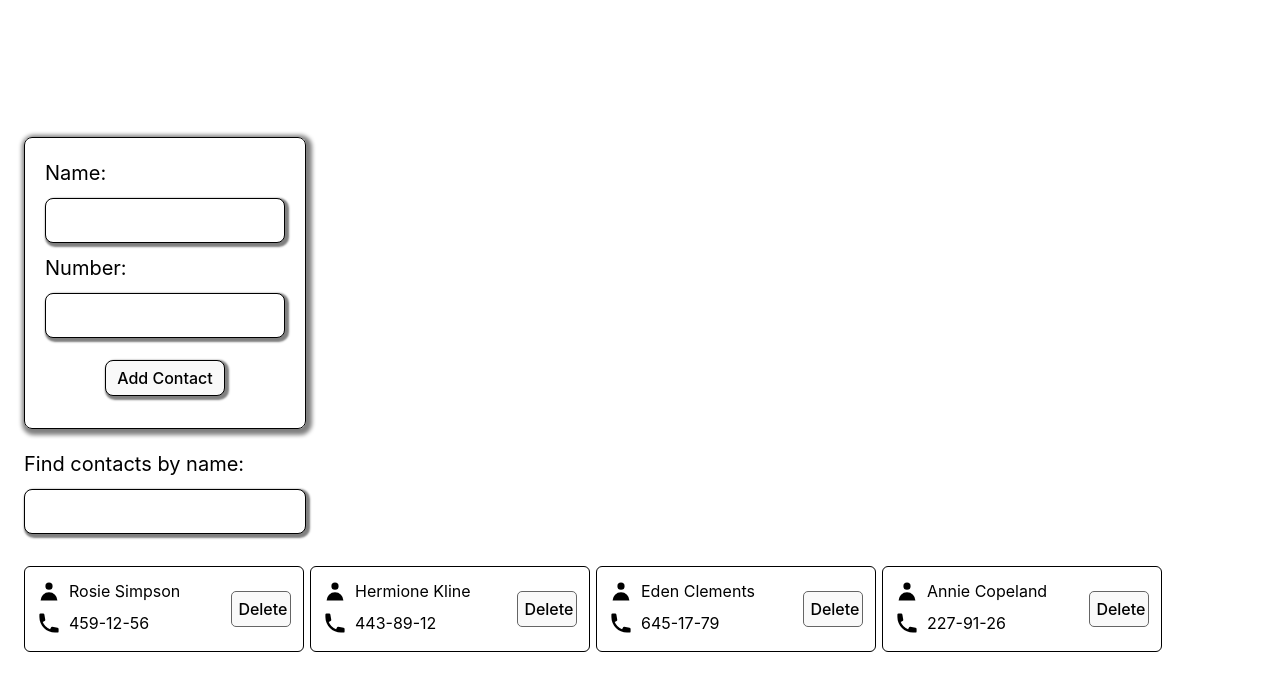
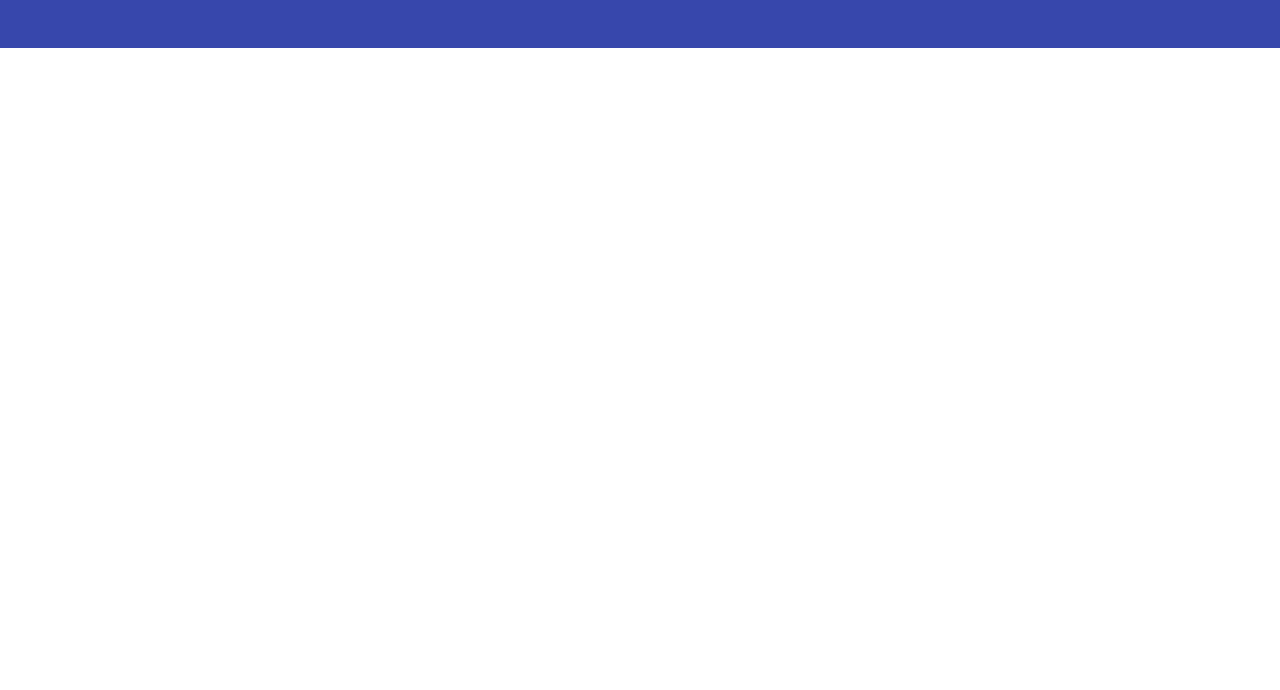
Before and after one commit to vrbprog/goit-react-hw-04, a React (Vite) app: page / in a window 1280 px wide. Shown: the top 690 px of the page. Built offline with nearby package versions, Linux system fonts and the light colour scheme.

Commit message:
Init searchBar

```diff
--- a/src/components/App.jsx
+++ b/src/components/App.jsx
@@ -1,59 +1,9 @@
-import ContactForm from "./ContactForm/ContactForm";
-import ContactList from "./ContactList/ContactList";
-import { useEffect, useState } from "react";
-import initContactsList from "./../assets/contacts.json";
-import { v4 as uuidv4 } from "uuid";
-import SearchBox from "./SearchBox/SearchBox";
+import SearchBar from "./SearchBar/SearchBar";
 
 export default function App() {
-    const [contactsList, setContactsList] = useState(
-        JSON.parse(window.localStorage.getItem("saved-contactsList")) ||
-            initContactsList
-    );
-
-    useEffect(() => {
-        window.localStorage.setItem(
-            "saved-contactsList",
-            JSON.stringify(contactsList)
-        );
-    }, [contactsList]);
-
-    const [filteredContactsList, setFilteredContactsList] =
-        useState(contactsList);
-    const [filterMaska, setFilterMaska] = useState("");
-
-    useEffect(() => {
-        const filtered = contactsList.filter((contact) =>
-            contact.name.toLowerCase().startsWith(filterMaska.toLowerCase())
-        );
-        setFilteredContactsList(filtered);
-    }, [contactsList, filterMaska]);
-
-    const AdderContact = (data) => {
-        const newContact = {
-            id: uuidv4(),
-            name: data.name,
-            number: data.number,
-        };
-        setContactsList((prev) => [...prev, newContact]);
-    };
-
-    const Filter = (maska) => {
-        setFilterMaska(maska);
-    };
-
-    const deleteContact = (id) => {
-        setContactsList((prev) => prev.filter((item) => item.id !== id));
-    };
-
     return (
         <main>
-            <ContactForm adder={AdderContact} />
-            <SearchBox filter={Filter} />
-            <ContactList
-                contacts={filteredContactsList}
-                remover={deleteContact}
-            />
+            <SearchBar />
         </main>
     );
 }
--- a/src/components/Contact/Contact.jsx
+++ /dev/null
@@ -1,25 +0,0 @@
-import { HiUser } from "react-icons/hi";
-import { HiPhone } from "react-icons/hi";
-import css from "./Contact.module.css";
-
-export default function Contact({ contact, remover }) {
-    const handleDelete = () => {
-        remover(contact.id);
-    };
-
-    return (
-        <li className={css.contact}>
-            <ul className={css.info}>
-                <li className={css.infoItem}>
-                    <HiUser className="my-icon" size="24" />
-                    <p>{contact.name}</p>
-                </li>
-                <li className={css.infoItem}>
-                    <HiPhone className="my-icon" size="24" />
-                    <p>{contact.number}</p>
-                </li>
-            </ul>
-            <button onClick={handleDelete}>Delete</button>
-        </li>
-    );
-}
--- a/src/components/Contact/Contact.module.css
+++ /dev/null
@@ -1,26 +0,0 @@
-.contact {
-    display: flex;
-    flex-direction: row;
-    justify-content: space-between;
-    width: 254px;
-    gap: 16px;
-    border: 1px solid #000;
-    border-radius: 6px;
-    padding: 12px;
-}
-
-.info {
-    display: flex;
-    flex-direction: column;
-    gap: 8px;
-}
-
-.infoItem {
-    display: flex;
-    flex-direction: row;
-    gap: 8px;
-}
-
-button:hover {
-    background-color: rgb(249, 179, 185);
-}
--- a/src/components/ContactForm/ContactForm.jsx
+++ /dev/null
@@ -1,56 +0,0 @@
-import s from "./ContactForm.module.css";
-import { ErrorMessage, Field, Form, Formik } from "formik";
-import * as Yup from "yup";
-
-const INITIAL_STATE = {
-    name: "",
-    number: "",
-};
-
-const ContactForm = ({ adder }) => {
-    const handleSubmit = (value, actions) => {
-        adder(value);
-        actions.resetForm();
-        console.log("Submit!!!");
-    };
-
-    const validSchema = Yup.object().shape({
-        name: Yup.string()
-            .min(2, "Too Short!")
-            .max(50, "Too Long!")
-            .required("Required"),
-        number: Yup.string()
-            .min(2, "Too Short!")
-            .max(50, "Too Long!")
-            .required("Required"),
-    });
-
-    return (
-        <div className={s.formWrapper}>
-            <Formik
-                onSubmit={handleSubmit}
-                initialValues={INITIAL_STATE}
-                validationSchema={validSchema}
-            >
-                <Form className={s.form}>
-                    <label className={s.label}>
-                        <span>Name:</span>
-                        <Field className={s.input} type="text" name="name" />
-                        <ErrorMessage name="name" />
-                    </label>
-
-                    <label className={s.label}>
-                        <span>Number:</span>
-                        <Field className={s.input} type="text" name="number" />
-                        <ErrorMessage name="number" />
-                    </label>
-
-                    <button className={s.button} type="submit">
-                        Add Contact
-                    </button>
-                </Form>
-            </Formik>
-        </div>
-    );
-};
-export default ContactForm;
--- a/src/components/ContactForm/ContactForm.module.css
+++ /dev/null
@@ -1,45 +0,0 @@
-.formWrapper {
-    display: flex;
-    align-items: center;
-    gap: 10px;
-    margin-bottom: 20px;
-}
-.form {
-    display: flex;
-    flex-direction: column;
-    align-items: center;
-    gap: 10px;
-    padding: 20px;
-    border: 1px solid black;
-    border-radius: 8px;
-    box-shadow: 2px 2px 4px 4px grey;
-}
-.button {
-    width: 120px;
-    border-radius: 8px;
-    box-shadow: 2px 2px 2px 2px grey;
-    border: 1px solid black;
-    cursor: pointer;
-    transition: all 0.4s ease-in-out;
-
-    &:hover {
-        background-color: aquamarine;
-    }
-}
-.input {
-    padding: 10px 20px;
-    border-radius: 8px;
-    box-shadow: 2px 2px 2px 2px grey;
-    border: 1px solid black;
-    outline: none;
-    font-size: 20px;
-}
-.label {
-    display: flex;
-    flex-direction: column;
-    width: 240px;
-    gap: 10px;
-    span {
-        font-size: 20px;
-    }
-}
--- a/src/components/ContactList/ContactList.jsx
+++ /dev/null
@@ -1,10 +0,0 @@
-import Contact from "../Contact/Contact";
-import css from "./ContactList.module.css";
-
-export default function ContactList({ contacts, remover }) {
-    const listItems = contacts.map((contact) => (
-        <Contact key={contact.id} contact={contact} remover={remover} />
-    ));
-
-    return <ul className={css.contactList}>{listItems}</ul>;
-}
--- a/src/components/ContactList/ContactList.module.css
+++ /dev/null
@@ -1,7 +0,0 @@
-.contactList {
-    display: flex;
-    flex-direction: row;
-    flex-wrap: wrap;
-    gap: 6px;
-    margin: 12px auto;
-}
--- /dev/null
+++ b/src/components/SearchBar/SearchBar.jsx
@@ -0,0 +1,5 @@
+import css from "./SearchBar.module.css";
+
+export default function SearchBar() {
+    return <div className={css.searchBar}></div>;
+}
--- /dev/null
+++ b/src/components/SearchBar/SearchBar.module.css
@@ -0,0 +1,5 @@
+.searchBar {
+    width: 100%;
+    height: 48px;
+    background-color: #3747ac;
+}
--- a/src/components/SearchBox/SearchBox.jsx
+++ /dev/null
@@ -1,18 +0,0 @@
-
-import s from "./SearchBox.module.css";
-
-export default function SearchBox({ filter }) {
-
-    const handleSearch = (e) => {
-        filter(e.target.value);
-    };
-
-    return (
-        <div>
-            <label className={s.label}>
-                <span>Find contacts by name:</span>
-                <input onChange={handleSearch} className={s.input} type="text" name="name" />
-            </label>
-        </div>
-    );
-};
--- a/src/components/SearchBox/SearchBox.module.css
+++ /dev/null
@@ -1,19 +0,0 @@
-.input {
-    width: 240px;
-    padding: 10px 20px;
-    margin-bottom: 20px;
-    border-radius: 8px;
-    box-shadow: 2px 2px 2px 2px grey;
-    border: 1px solid black;
-    outline: none;
-    font-size: 20px;
-}
-.label {
-    display: flex;
-    flex-direction: column;
-    width: 240px;
-    gap: 10px;
-    span {
-        font-size: 20px;
-    }
-}
--- a/src/index.css
+++ b/src/index.css
@@ -54,7 +54,7 @@ body {
     flex-direction: row;
     /* justify-content: center; */
     /* align-items: center; */
-    place-items: center;
+    /* place-items: center; */
     min-width: 320px;
     min-height: 100vh;
     box-sizing: border-box;
@@ -101,6 +101,5 @@ button:focus-visible {
 main {
     display: flex;
     flex-direction: column;
-    max-width: 1200px;
-    margin-left: 24px;
+    width: 100dvw;
 }
```
